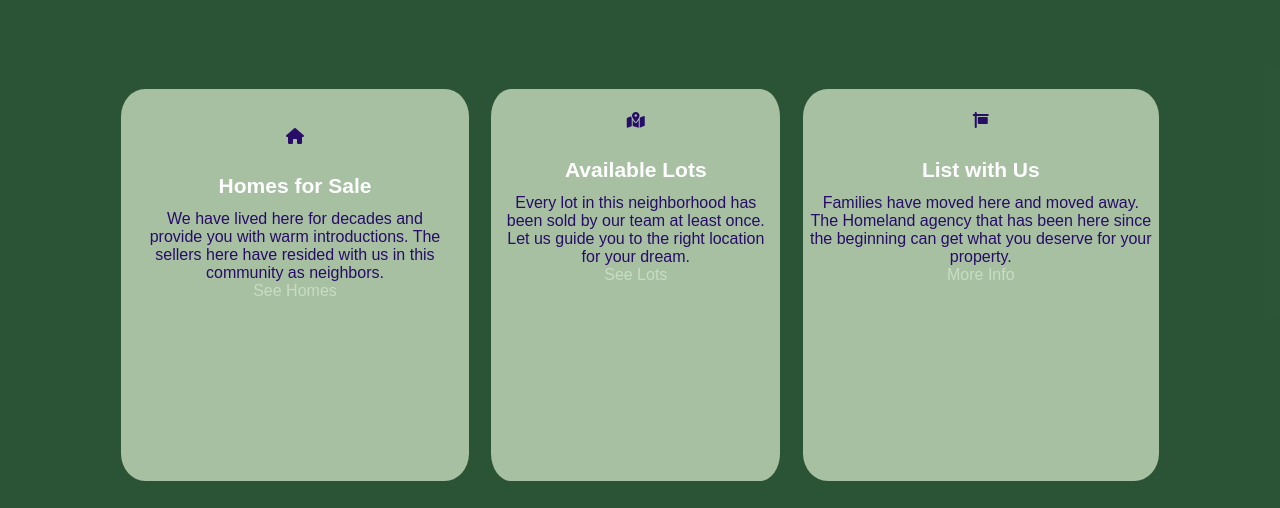
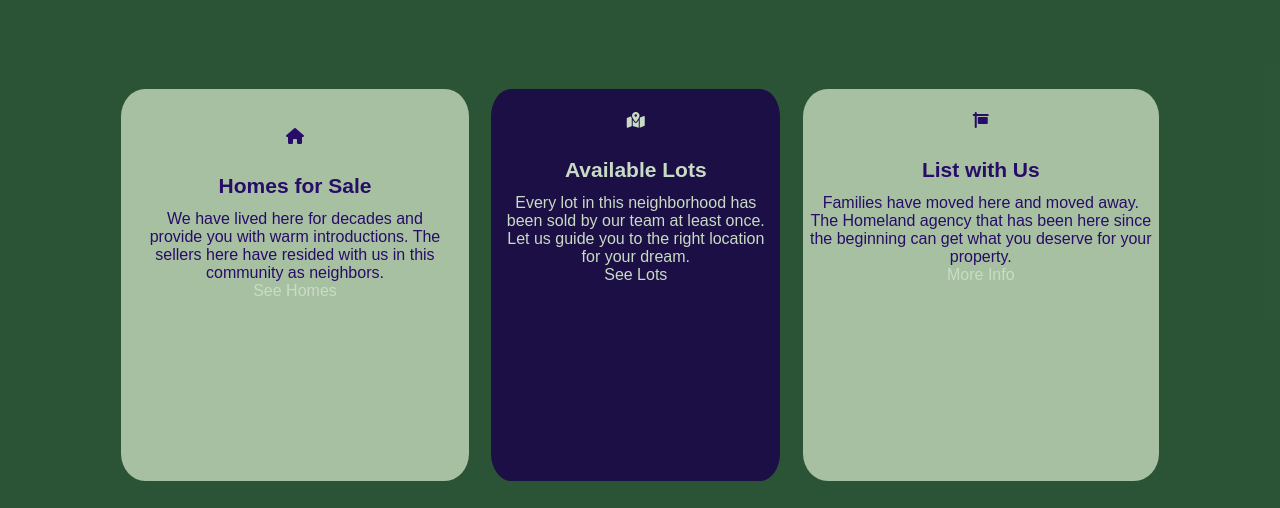
Before and after one commit to f2hodge/labrealestate.us, a website: page dist/index.html in a window 1280 px wide. Shown: the part 444-952 px from the top of the page. Drawn offline with Linux system fonts and the light colour scheme.

Commit message:
20230801 22:18

```diff
--- a/scss/_utilities.scss
+++ b/scss/_utilities.scss
@@ -7,6 +7,7 @@
 
 .col-md {
     display: flex;
+    justify-content: center;
     min-width: 200px;
 }
 
--- a/scss/main.scss
+++ b/scss/main.scss
@@ -119,10 +119,18 @@ main {
 
     .tid-1, .tid-3 {
         @include set-background(rgba(darken($tertiary-color, 7), 0.9));
+
+        h3 {
+            color: set-text-color(darken($tertiary-color, 7));
+        }
     }
 
     .tid-2 {
-        @include set-background(rgba(darken($tertiary-color, 7), 0.9));
+        @include set-background(rgba(darken($secondary-color, 7), 0.9));
+
+        h3 {
+            color: set-text-color(darken($secondary-color, 7));
+        }
     }
 }
 
```
Also changed, not shown: dist/css/main.css.
